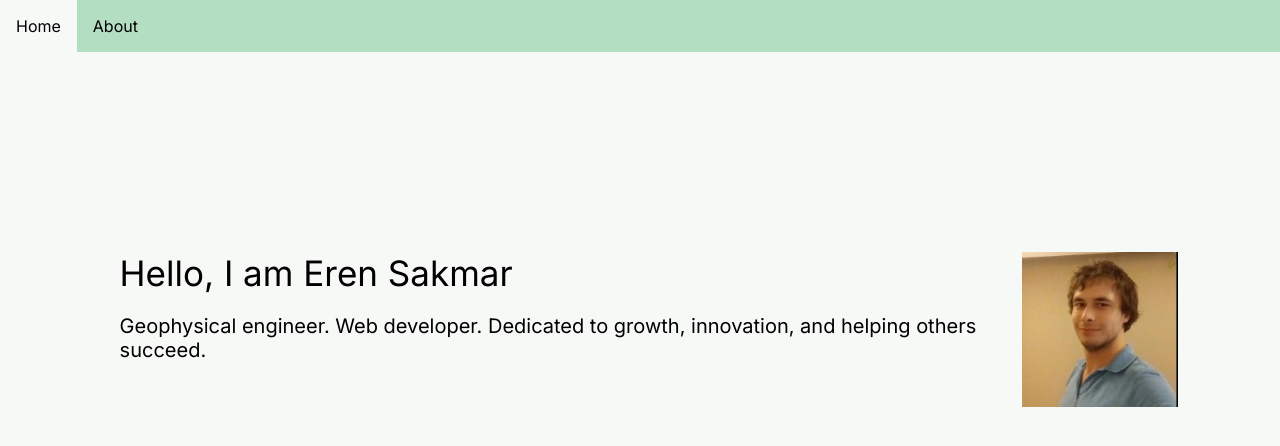
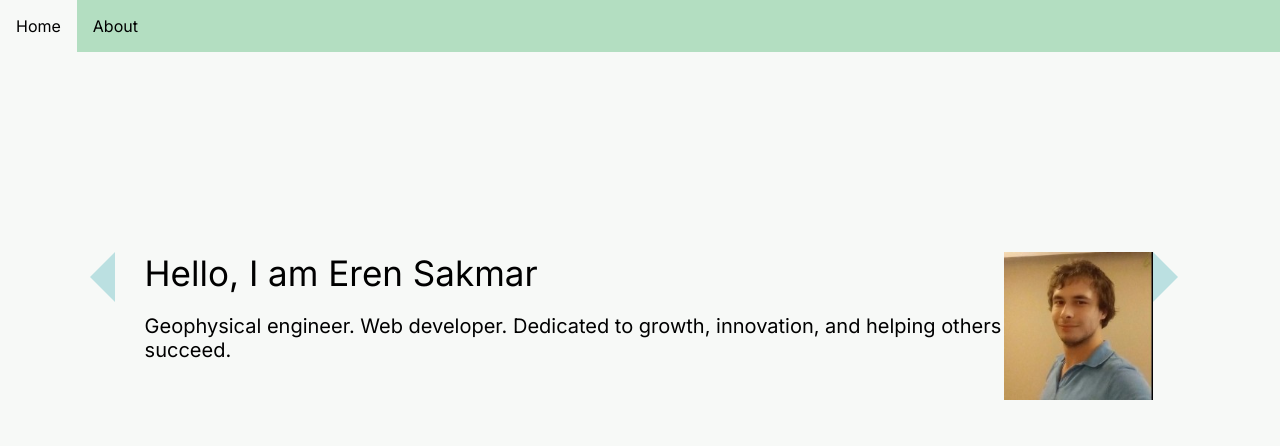
Before and after one commit to erensakmar/Personal-Website, a plain HTML site: page index.html in a window 1280 px wide. Drawn offline with Linux system fonts and the light colour scheme.

Commit message:
This adds directions to left and right side of the website

```diff
--- a/index.css
+++ b/index.css
@@ -69,3 +69,36 @@ a:link, a:visited {
   text-align: center;
   text-decoration: none;
 }
+
+#next {
+  width: 0;
+  height: 0;
+  border-top: 25px solid transparent;
+  border-bottom: 25px solid transparent;
+  border-left: 25px solid #b3dddede;
+  cursor: pointer;
+}
+#previous{
+  width: 0;
+  height: 0;
+  border-top: 25px solid transparent;
+  border-bottom: 25px solid transparent;
+  border-right: 25px solid #b3dddede;
+  cursor: pointer;
+}
+#next:hover {
+  width: 0;
+  height: 0;
+  border-top: 35px solid transparent;
+  border-bottom: 35px solid transparent;
+  border-left: 35px solid #b3dddede;
+  cursor: pointer;
+}
+#previous:hover {
+  width: 0;
+  height: 0;
+  border-top: 35px solid transparent;
+  border-bottom: 35px solid transparent;
+  border-right: 35px solid #b3dddede;
+  cursor: pointer;
+}
--- a/index.html
+++ b/index.html
@@ -16,12 +16,14 @@
 <div id="bottom-bar">
 <div class ="section">
 <div id="section-1-flexbox">
+<div id="previous"></div>
 <div>
 <h1 id="introduction" style="opacity: 0;"> Hello, I am Eren Sakmar</h1>
 <p id="description" style="opacity: 0;">
 Geophysical engineer. Web developer. Dedicated to growth, innovation, and helping others succeed.</p>
 </div>
 <img src="./img/Eren.jpeg" id="profile-picture">
+<div id="next"></div>
 </div>
 </div>
 <div class ="section">
--- a/index.js
+++ b/index.js
@@ -2,7 +2,6 @@ window.addEventListener('load', function () {
   showSlides(slideIndex);
   window.onload = setInterval(show, 50, "introduction");
   this.setTimeout(() => {setInterval(show, 50, "description")}, 200)
-
 })
 let itWorks = "If you see this js works! Greatest Regards, Eren";
 console.log(itWorks)
@@ -37,8 +36,6 @@ function showSlides(n) {
 }
 
 
-
-
 function show(x) {
     let opacity = 0;
     let intervalID = 0;
```
